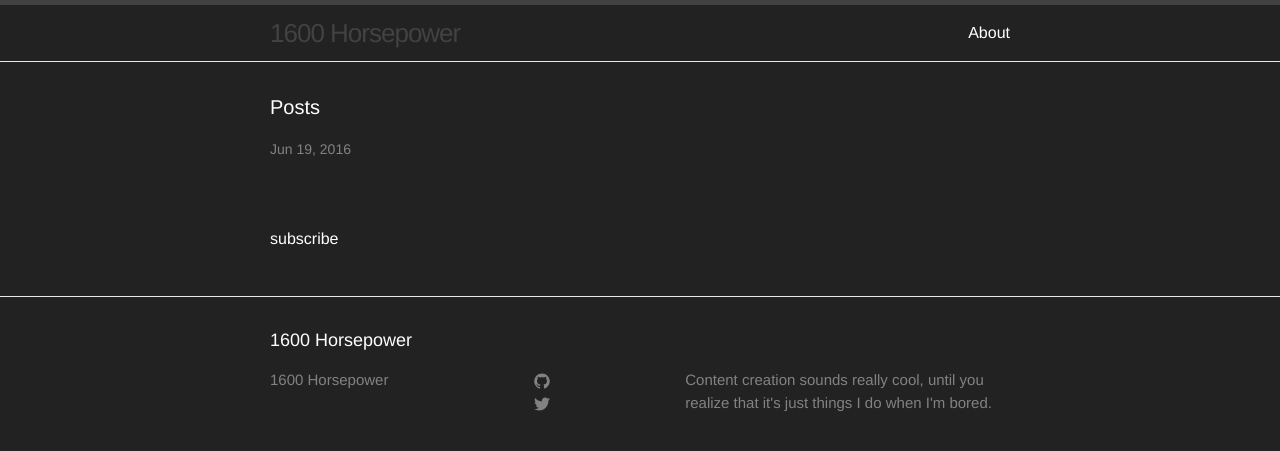
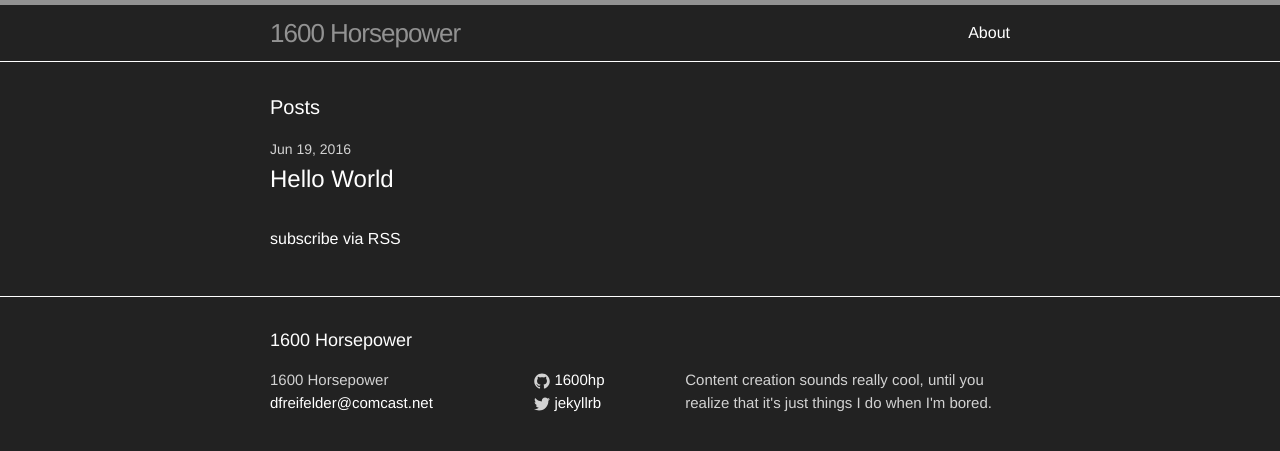
Before and after one commit to 1600hp/1600hp.github.io, a Jekyll site: the page built from index.html, in a window 1280 px wide. Shown: the top 451 px of the page. Built offline with Jekyll 4.4.1, drawn with Linux system fonts in a browser that asks for light colours.

Commit message:
Fixing the darkening

```diff
--- a/css/main.scss
+++ b/css/main.scss
@@ -16,9 +16,9 @@ $spacing-unit:     30px;
 
 $text-color:       #fff;
 $background-color: #222;
-$brand-color:      #222;
+$brand-color:      #fff;
 
-$grey-color:       #828282;
+$grey-color:       #d2d2d2;
 $grey-color-light: lighten($grey-color, 40%);
 $grey-color-dark:  darken($grey-color, 25%);
 
```
